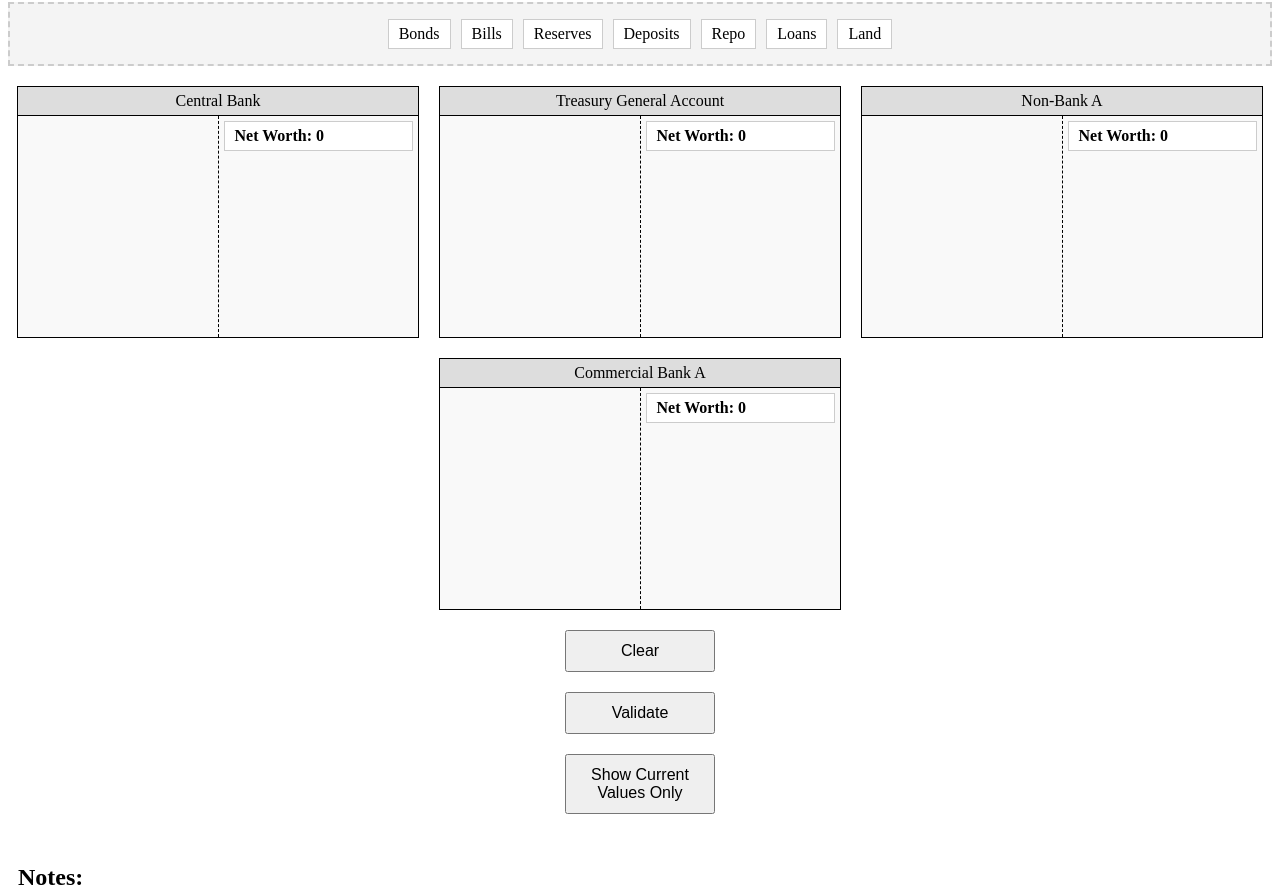
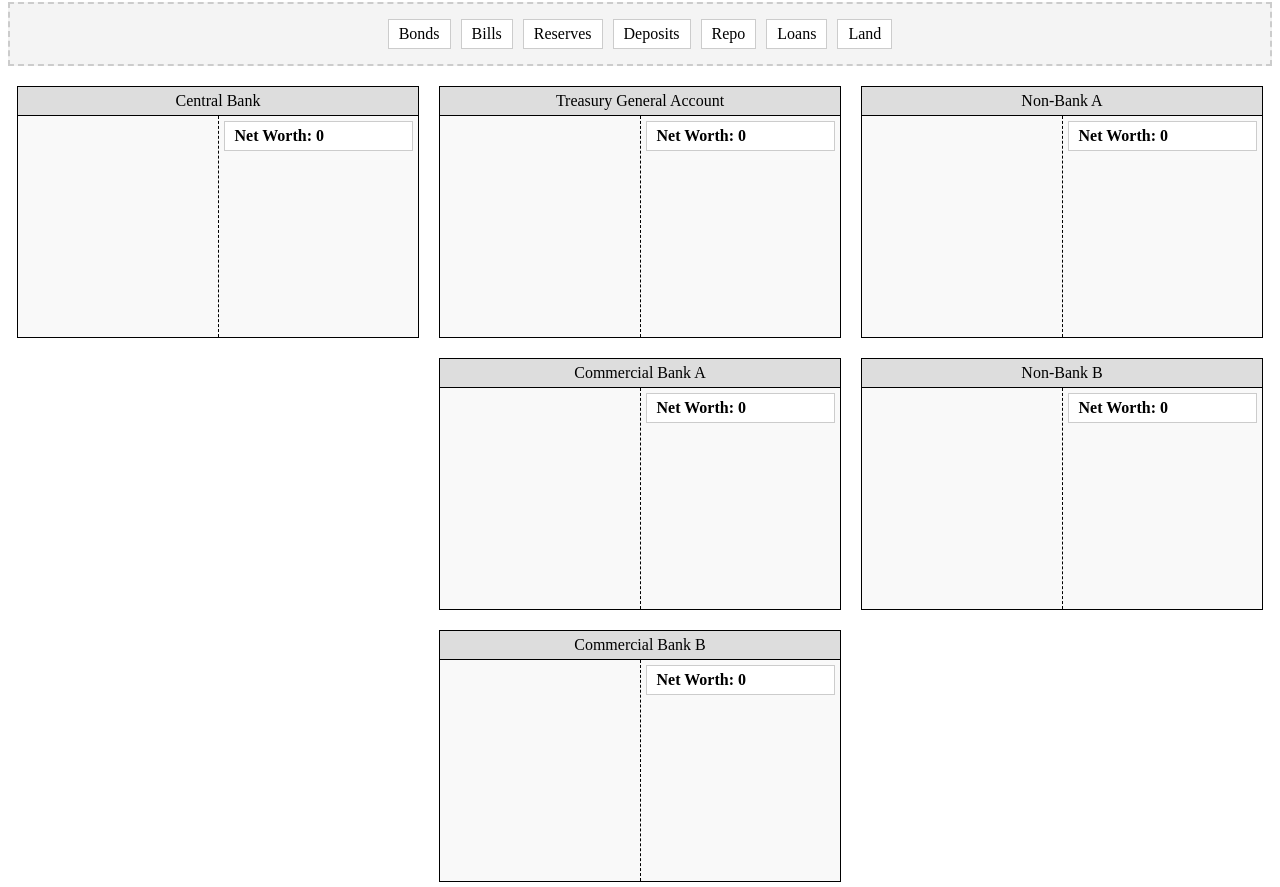
Before and after one commit to r1t1kg0yal/balance_sheet_viz_tool, a plain HTML site: page index.html in a window 1280 px wide. Shown: the part 75-962 px from the top of the page. Drawn offline with Linux system fonts and the light colour scheme.

Commit message:
6 total T Accounts

```diff
--- a/index.html
+++ b/index.html
@@ -49,6 +49,14 @@
                     <div class="t-account-section"></div>
                 </div>
             </div>
+            <!-- Commercial Bank B -->
+            <div class="t-account" ondrop="drop(event)" ondragover="allowDrop(event)">
+                <div class="t-account-header" onclick="editTitle(this)">Commercial Bank B</div>
+                <div class="t-account-body">
+                    <div class="t-account-section"></div>
+                    <div class="t-account-section"></div>
+                </div>
+            </div>
         </div>
 
         <!-- Household A -->
@@ -56,6 +64,14 @@
             <!-- Household A -->
             <div class="t-account" ondrop="drop(event)" ondragover="allowDrop(event)">
                 <div class="t-account-header" onclick="editTitle(this)">Non-Bank A</div>
+                <div class="t-account-body">
+                    <div class="t-account-section"></div>
+                    <div class="t-account-section"></div>
+                </div>
+            </div>
+            <!-- Household B -->
+            <div class="t-account" ondrop="drop(event)" ondragover="allowDrop(event)">
+                <div class="t-account-header" onclick="editTitle(this)">Non-Bank B</div>
                 <div class="t-account-body">
                     <div class="t-account-section"></div>
                     <div class="t-account-section"></div>
```
